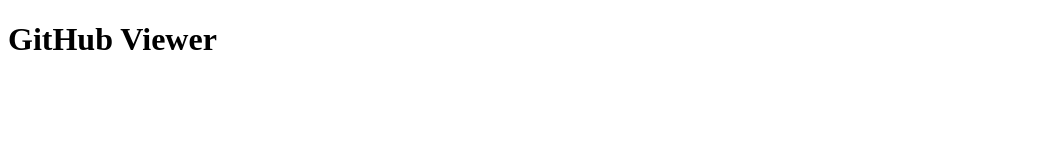
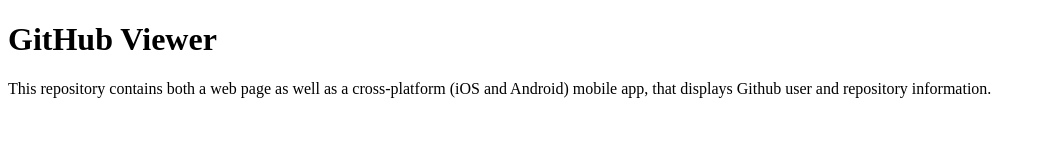
Before and after one commit to scottnakada/GitViewer, a plain HTML site: page index.html in a window 1280 px wide. Shown: the whole page, without its empty margins (0-1046 px from the left). Drawn offline with Linux system fonts and the light colour scheme.

```diff
--- a/index.html
+++ b/index.html
@@ -18,5 +18,9 @@
 <body>
 <h1>GitHub Viewer</h1>
 
+<p>This repository contains both a web page as well as a cross-platform (iOS and Android) mobile app,
+    that displays Github user and repository information.
+</p>
+
 </body>
 </html>
```
Also changed, not shown: 1 other file.
